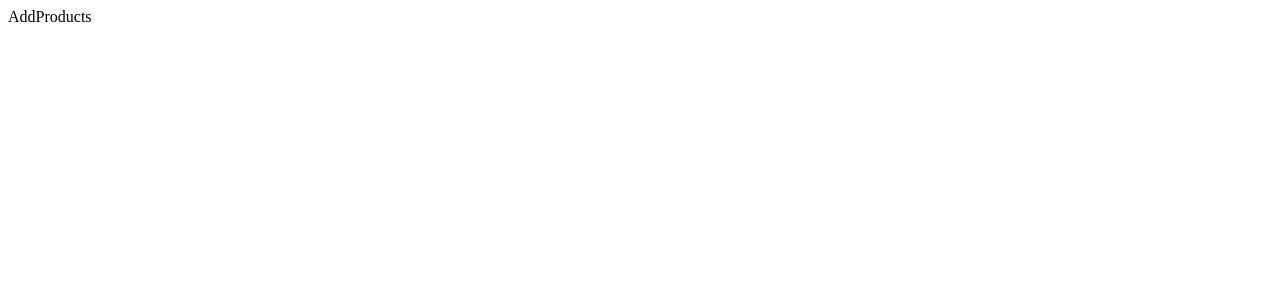
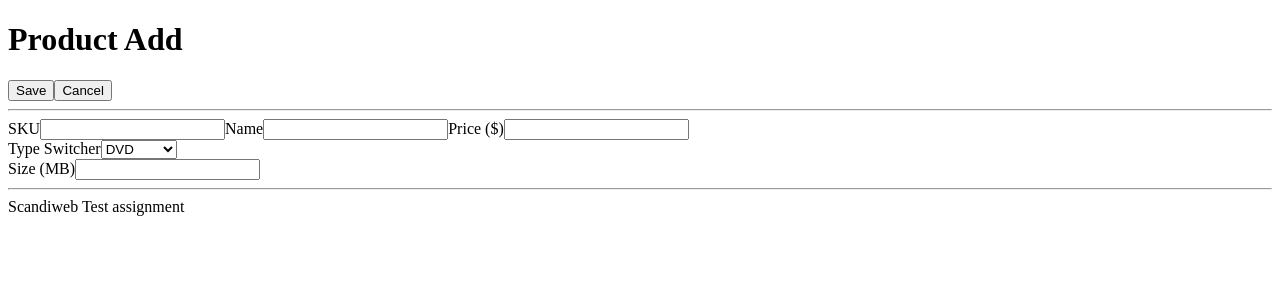
Before and after one commit to WillSs-Dev/products-front-end, a React (Create React App) app: page /addproduct in a window 1280 px wide. Shown: the top 300 px of the page. Built offline with nearby package versions, Linux system fonts and the light colour scheme.

Commit message:
feat: initializes basic structure of pages

```diff
--- /dev/null
+++ b/src/components/AttributesForm.jsx
@@ -0,0 +1,59 @@
+import React, { useState } from 'react';
+
+const AttributesForm = () => {
+  const [productType, setProductType] = useState('DVD');
+
+  const handleChange = ({ target: { value } }) => {
+    setProductType(value);
+  };
+
+  return (
+    <>
+      <div>
+        <label htmlFor="type">Type Switcher</label>
+        <select
+          id="#productType"
+          name="type"
+          onChange={handleChange}
+          value={productType}
+        >
+          <option value="DVD" id="#DVD">
+            DVD
+          </option>
+          <option value="Book" id="#Book">
+            Book
+          </option>
+          <option value="Furniture" id="#Furniture">
+            Furniture
+          </option>
+        </select>
+      </div>
+      <div>
+        {productType === 'DVD' && (
+          <>
+            <label htmlFor="size">Size (MB)</label>
+            <input type="number" id="#size" name="size" />
+          </>
+        )}
+        {productType === 'Book' && (
+          <>
+            <label htmlFor="weight">Weight (KG)</label>
+            <input type="number" id="#weight" name="weight" />
+          </>
+        )}
+        {productType === 'Furniture' && (
+          <>
+            <label htmlFor="height">Height (CM)</label>
+            <input type="number" id="#height" name="height" />
+            <label htmlFor="width">Width (CM)</label>
+            <input type="number" id="#width" name="width" />
+            <label htmlFor="length">Length (CM)</label>
+            <input type="number" id="#length" name="length" />
+          </>
+        )}
+      </div>
+    </>
+  );
+};
+
+export default AttributesForm;
--- a/src/pages/AddProduct.jsx
+++ b/src/pages/AddProduct.jsx
@@ -1,7 +1,32 @@
-import React from 'react'
+import React from 'react';
+import AttributesForm from '../components/AttributesForm';
 
 const AddProducts = () => (
-    <div>AddProducts</div>
+  <>
+    <div>
+      <h1>Product Add</h1>
+      <div>
+        <button>Save</button>
+        <button>Cancel</button>
+      </div>
+    </div>
+    <hr />
+    <form id='#product_form'>
+      <div>
+        <label htmlFor='sku'>SKU</label>
+        <input type='text' id='#sku' name='sku' />
+
+        <label htmlFor='name'>Name</label>
+        <input type='text' id='#name' name='name' />
+
+        <label htmlFor='price'>Price ($)</label>
+        <input type='number' id='#price' name='price' />
+      </div>
+      <AttributesForm />
+    </form>
+    <hr />
+    <span>Scandiweb Test assignment</span>
+  </>
 );
 
 export default AddProducts;
--- a/src/pages/Home.jsx
+++ b/src/pages/Home.jsx
@@ -1,7 +1,22 @@
-import React from 'react'
+import React from 'react';
+import { Link } from 'react-router-dom';
 
 const Home = () => (
-    <div>Home</div>
+  <>
+    <div>
+      <h1>Product List</h1>
+      <div>
+        <button>
+          <Link to="/addproduct">ADD</Link>
+        </button>
+        <button>MASS DELETE</button>
+      </div>
+    </div>
+    <hr />
+    PRODUCTS LIST GOES HERE
+    <hr />
+    <span>Scandiweb Test assignment</span>
+  </>
 );
 
 export default Home;
```
